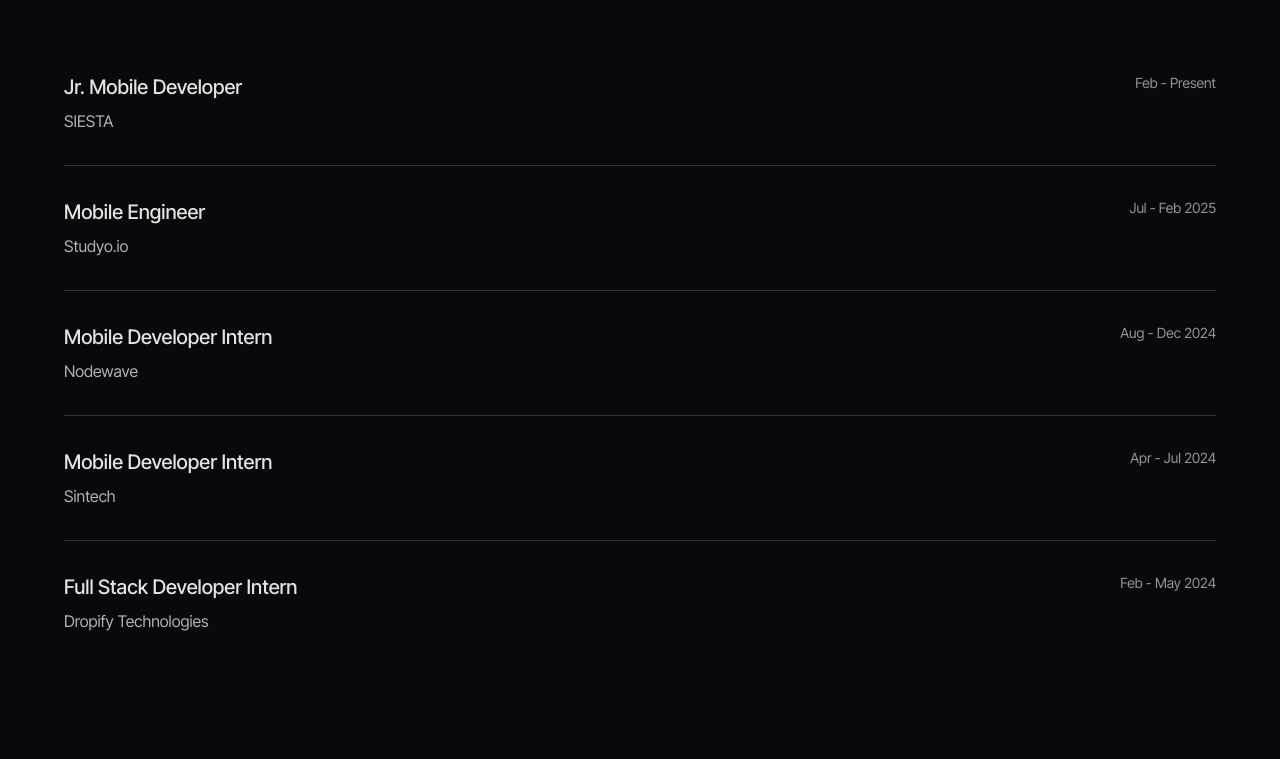
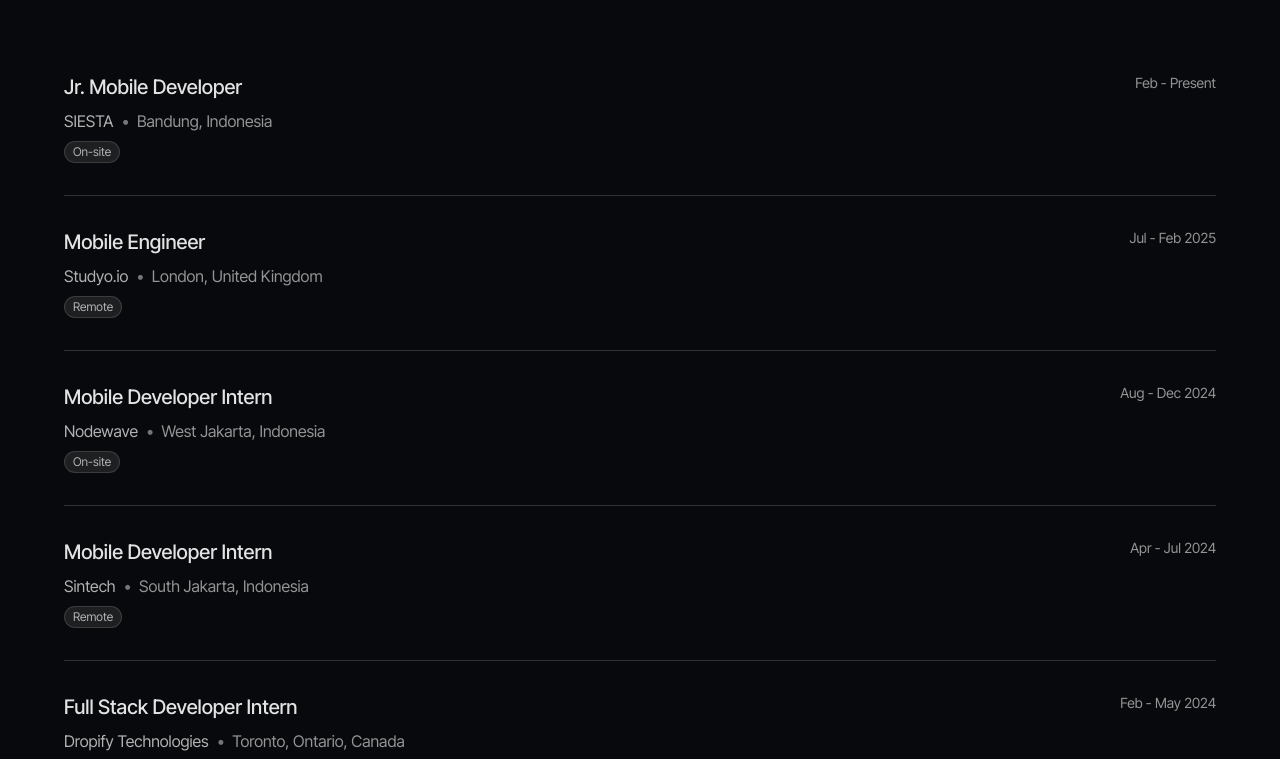
Before and after one commit to fikrilal/code-alchemy, a Next.js app: page /about in a window 1280 px wide. Shown: the part 1169-1928 px from the top of the page. Built offline with nearby package versions, Linux system fonts and the light colour scheme; a web font is replaced by a local one; what tailwind-hamburgers would draw is missing.

Commit message:
feat: refine about page

```diff
--- a/src/app/about/components/AchievementsSection.jsx
+++ b/src/app/about/components/AchievementsSection.jsx
@@ -34,7 +34,7 @@ export default function AchievementsSection({
               <h3 className="text-xl font-medium text-slate-200 mb-2 leading-[1.5]">
                 {achievement.title}
               </h3>
-              <div className="flex flex-row justify-between items-center text-sm">
+              <div className="flex flex-row justify-between items-center text-sm gap-4">
                 <p className="text-base text-slate-400">
                   {achievement.organization}
                 </p>
--- a/src/app/about/components/ExperienceSection.jsx
+++ b/src/app/about/components/ExperienceSection.jsx
@@ -35,10 +35,26 @@ export default function ExperienceSection({
                 <h3 className="text-xl font-medium text-slate-200">
                   {experience.title}
                 </h3>
-                <p className="pt-2 text-slate-400">{experience.organization}</p>
+                <div className="pt-2 flex flex-wrap items-center gap-2 text-slate-400">
+                  <span>{experience.organization}</span>
+                  <span className="text-slate-600">•</span>
+                  <span className="text-slate-500">{experience.location}</span>
+                </div>
+                <div className="flex items-center gap-2 mt-2">
+                  <span className="px-2 py-0.5 text-xs rounded-full bg-slate-800/40 text-slate-400 border border-slate-700/50">
+                    {experience.workType}
+                  </span>
+                </div>
               </div>
-              <p className="text-sm text-slate-500">{experience.date}</p>
+              <p className="text-sm text-slate-500 whitespace-nowrap">
+                {experience.date}
+              </p>
             </div>
+            {experience.description && (
+              <p className="mt-3 text-slate-400 text-sm leading-relaxed">
+                {experience.description}
+              </p>
+            )}
           </motion.div>
         ))}
       </div>
--- a/src/data/experience.js
+++ b/src/data/experience.js
@@ -2,26 +2,36 @@ const experiences = [
   {
     title: "Jr. Mobile Developer",
     organization: "SIESTA",
+    location: "Bandung, Indonesia",
+    workType: "On-site",
     date: "Feb - Present",
   },
   {
     title: "Mobile Engineer",
     organization: "Studyo.io",
+    location: "London, United Kingdom",
+    workType: "Remote",
     date: "Jul - Feb 2025",
   },
   {
     title: "Mobile Developer Intern",
     organization: "Nodewave",
+    location: "West Jakarta, Indonesia",
+    workType: "On-site",
     date: "Aug - Dec 2024",
   },
   {
     title: "Mobile Developer Intern",
     organization: "Sintech",
+    location: "South Jakarta, Indonesia",
+    workType: "Remote",
     date: "Apr - Jul 2024",
   },
   {
     title: "Full Stack Developer Intern",
     organization: "Dropify Technologies",
+    location: "Toronto, Ontario, Canada",
+    workType: "Remote",
     date: "Feb - May 2024",
   },
 ];
```
